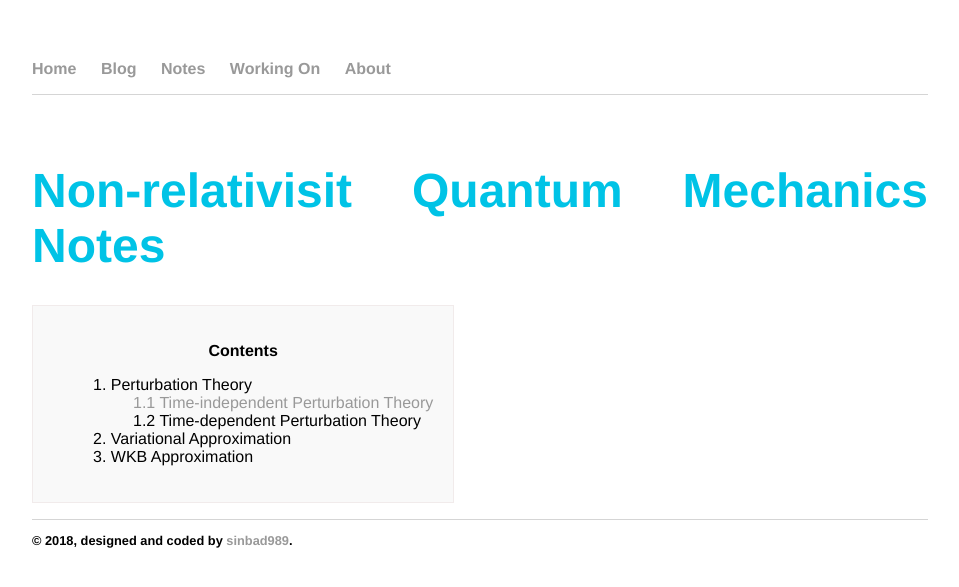
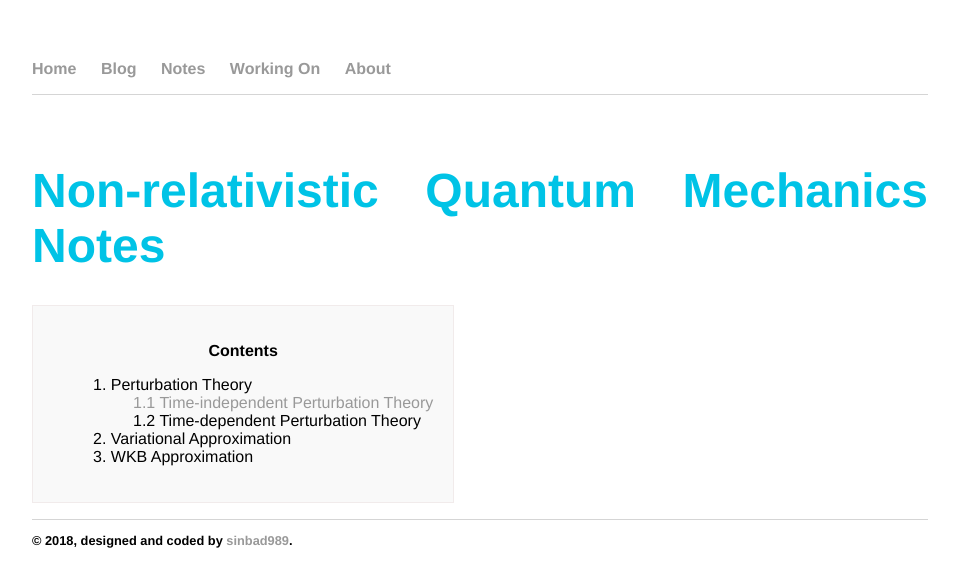
Before and after one commit to sinbad989/sinbad989.github.io, a Jekyll site: the page built from bookreading/quantum.html, in a window 1280 px wide. Shown: the top 587 px of the page, without its empty margins (160-1119 px from the left). Built offline with Jekyll 4.4.1, drawn with Linux system fonts in a browser that asks for light colours; nearby versions of some CDN libraries; some web fonts are replaced.

Commit message:
new files added

```diff
--- a/bookreading/quantum.html
+++ b/bookreading/quantum.html
@@ -2,13 +2,13 @@
 layout: default
 title: Working On
 ---
-<h1><center>Non-relativisit Quantum Mechanics Notes</center></h1>
+<h1><center>Non-relativistic Quantum Mechanics Notes</center></h1>
 <div id="toc_container">
 <p class="toc_title">Contents</p>
 <ul class="toc_list">
     <li>1. Perturbation Theory</a></li>
         <ul>
-            <li><a href="\bookreading\entanglement.pdf">1.1 Time-independent Perturbation Theory</a></li>
+            <li><a href="\bookreading\tdperturbation.pdf">1.1 Time-independent Perturbation Theory</a></li>
             <li>1.2 Time-dependent Perturbation Theory</li>
         </ul>
     <li>2. Variational Approximation</li>
--- a/working/index.html
+++ b/working/index.html
@@ -53,7 +53,7 @@
         </div>
     </div>
     <hr>
-    <h2>Coding/Programming Languages</h2>
+    <h2>Coding Skills</h2>
     <div class="section group">
         <div class="col span_1_of_3">
             <p><b>Physics and Machine Learning</b></p>
```
Also changed, not shown: 1 other file.
